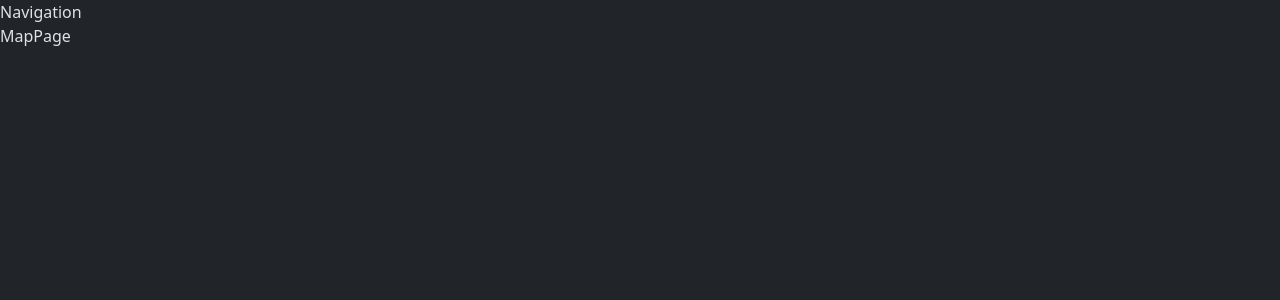
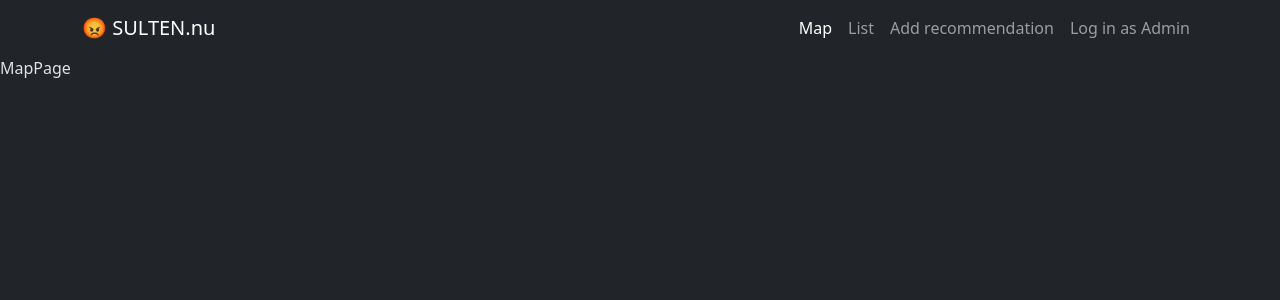
Before and after one commit to landicami/sulten-app, a React (Vite) app: page / in a window 1280 px wide. Shown: the top 300 px of the page. Built offline with nearby package versions, Linux system fonts and the light colour scheme; no server answers.

Commit message:
Added Nav-bar

```diff
--- a/src/components/Navigation.tsx
+++ b/src/components/Navigation.tsx
@@ -1,8 +1,46 @@
+import Container from "react-bootstrap/Container";
+import Navbar from "react-bootstrap/Navbar";
+import Nav from "react-bootstrap/Nav";
+import { Link, NavLink } from "react-router-dom";
+import useAuth from "../hooks/useAuth";
 
 const Navigation = () => {
-    return (
-        <div>Navigation</div>
-    )
-}
+	const { currentAdmin } = useAuth();
+
+	return (
+		<Navbar bg="dark" variant="dark" expand="md">
+			<Container>
+				<Navbar.Brand as={Link} to="/">
+					😡 SULTEN.nu
+				</Navbar.Brand>
+
+				<Navbar.Toggle aria-controls="basic-navbar-nav" />
+				<Navbar.Collapse id="basic-navbar-nav">
+					<Nav className="ms-auto">
+						<Nav.Link as={NavLink} end to="/">
+							Map
+						</Nav.Link>
+						<Nav.Link as={NavLink} end to="/list-all-restaurants">
+							List
+						</Nav.Link>
+						<Nav.Link as={NavLink} end to="/add-restaurant">
+							Add recommendation
+						</Nav.Link>
+						<Nav.Link as={NavLink} end to="/login">
+							Log in as Admin
+						</Nav.Link>
+
+						{/* Only if Admin is logged in */}
+						{currentAdmin && (
+							<Nav.Link as={NavLink} end to="/admin-restaurant">
+								Restaurants - Admin
+							</Nav.Link>
+						)}
+					</Nav>
+				</Navbar.Collapse>
+			</Container>
+		</Navbar>
+	);
+};
 
 export default Navigation;
```
